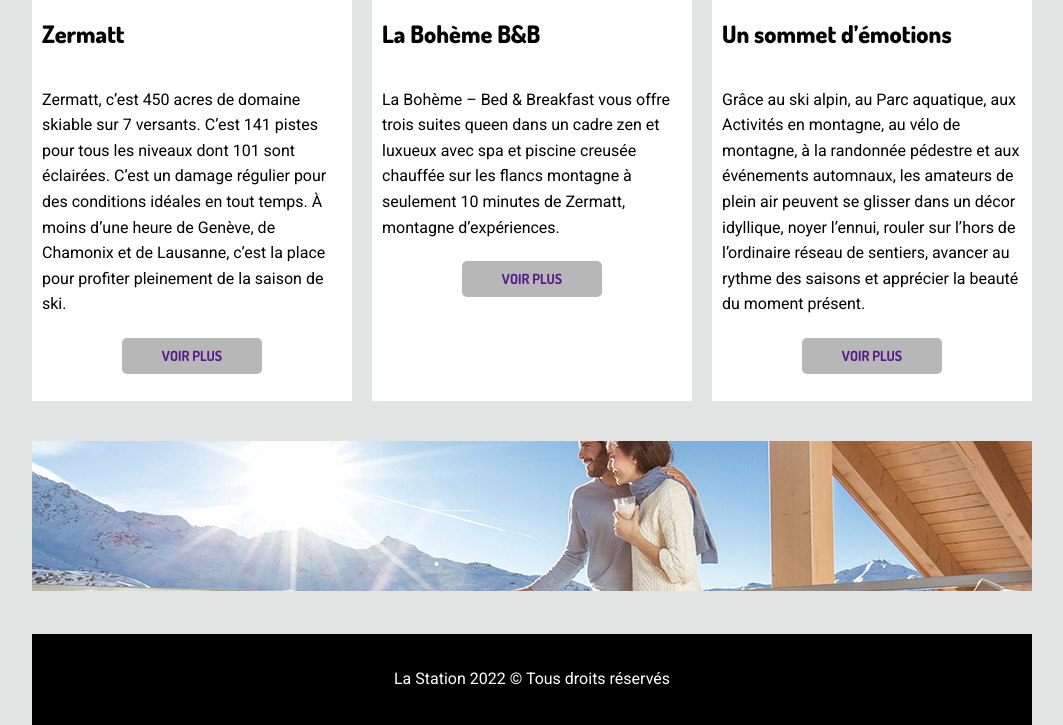
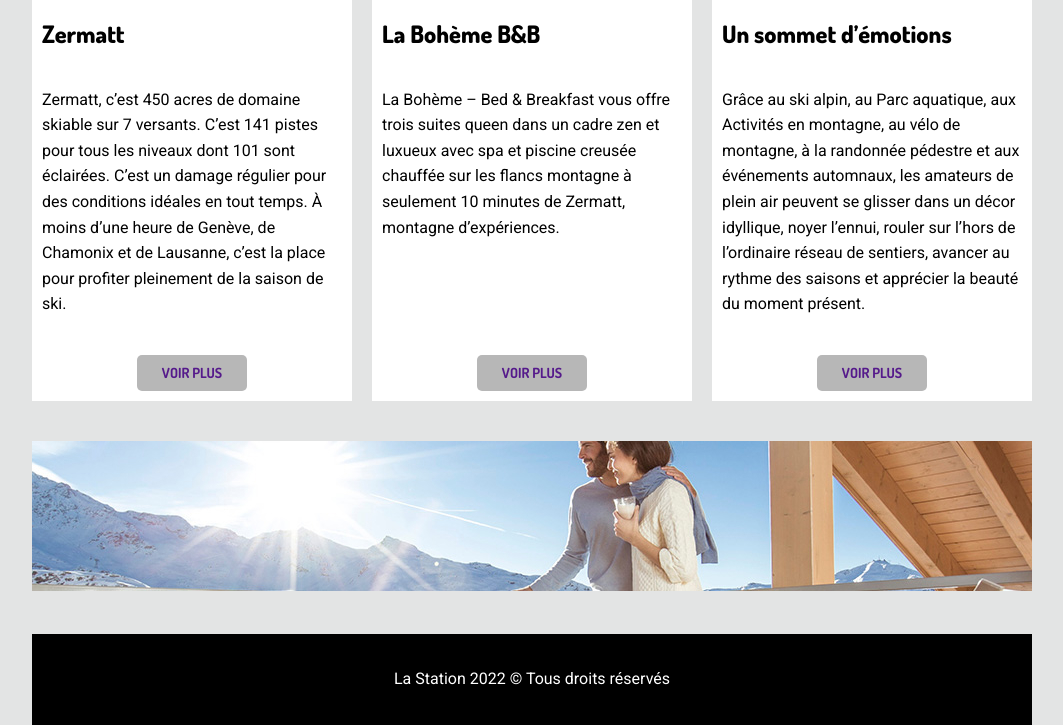
Before and after one commit to Cassostiguy/flexbox_grid_cassandra_ostiguy, a plain HTML site: page index.html in a window 1280 px wide. Shown: the part 947-1672 px from the top of the page, without its empty margins (108-1171 px from the left). Drawn offline with Linux system fonts and the light colour scheme.

Commit message:
final touch

```diff
--- a/css/style.css
+++ b/css/style.css
@@ -134,13 +134,14 @@ article a{
 
 background-color:#B7B7B7;
 border-radius: 5px;
-padding: 5px 10px;
+padding: 5px 25px;
 font-family:"Dosis", serif ;
 font-weight: 700;
 font-size: 14px;
-margin: 5px 80px;
 display: flex;
 justify-content: center;
+align-self: center;
+margin-top: auto;
 }
 
 article a:hover{
```
